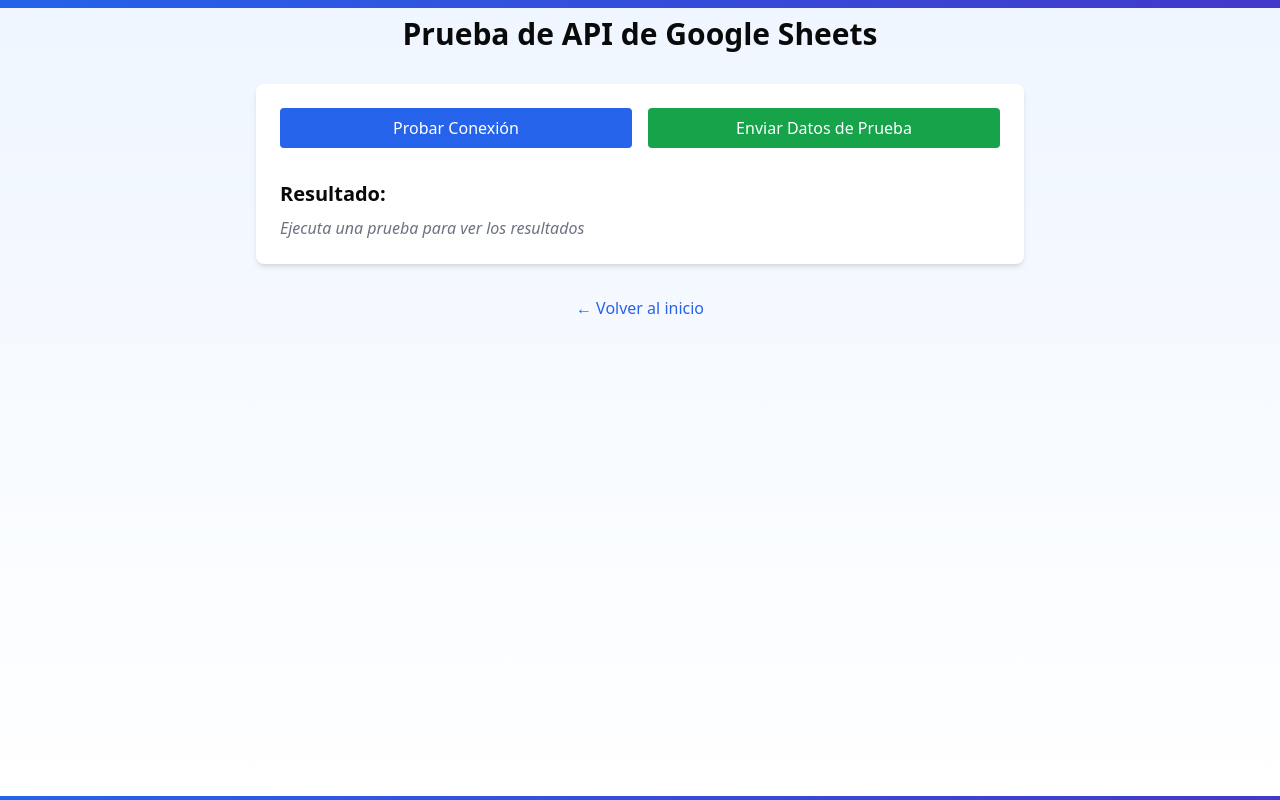
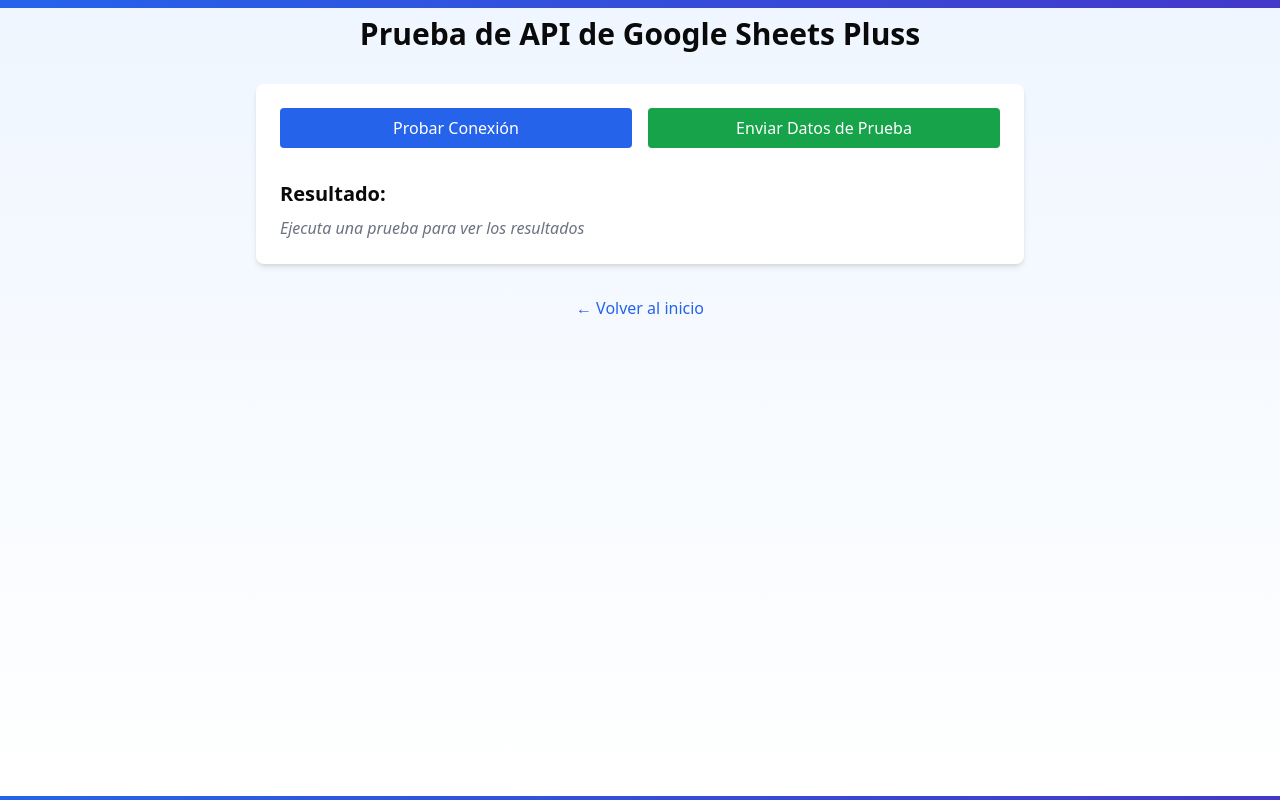
Before and after one commit to deivipluss/landing, a Next.js app: page /api-test in a window 1280 px wide. Built offline with nearby package versions, Linux system fonts and the light colour scheme.

Commit message:
contract

```diff
--- a/app/api-test/page.tsx
+++ b/app/api-test/page.tsx
@@ -61,7 +61,7 @@
       <Container className="py-12">
         <div className="w-full max-w-3xl mx-auto">
           <h1 className="text-3xl font-bold mb-8 text-center">
-            Prueba de API de Google Sheets
+            Prueba de API de Google Sheets Pluss
           </h1>
 
           <div className="bg-white dark:bg-slate-800 shadow-md rounded-lg p-6 mb-8">
```
